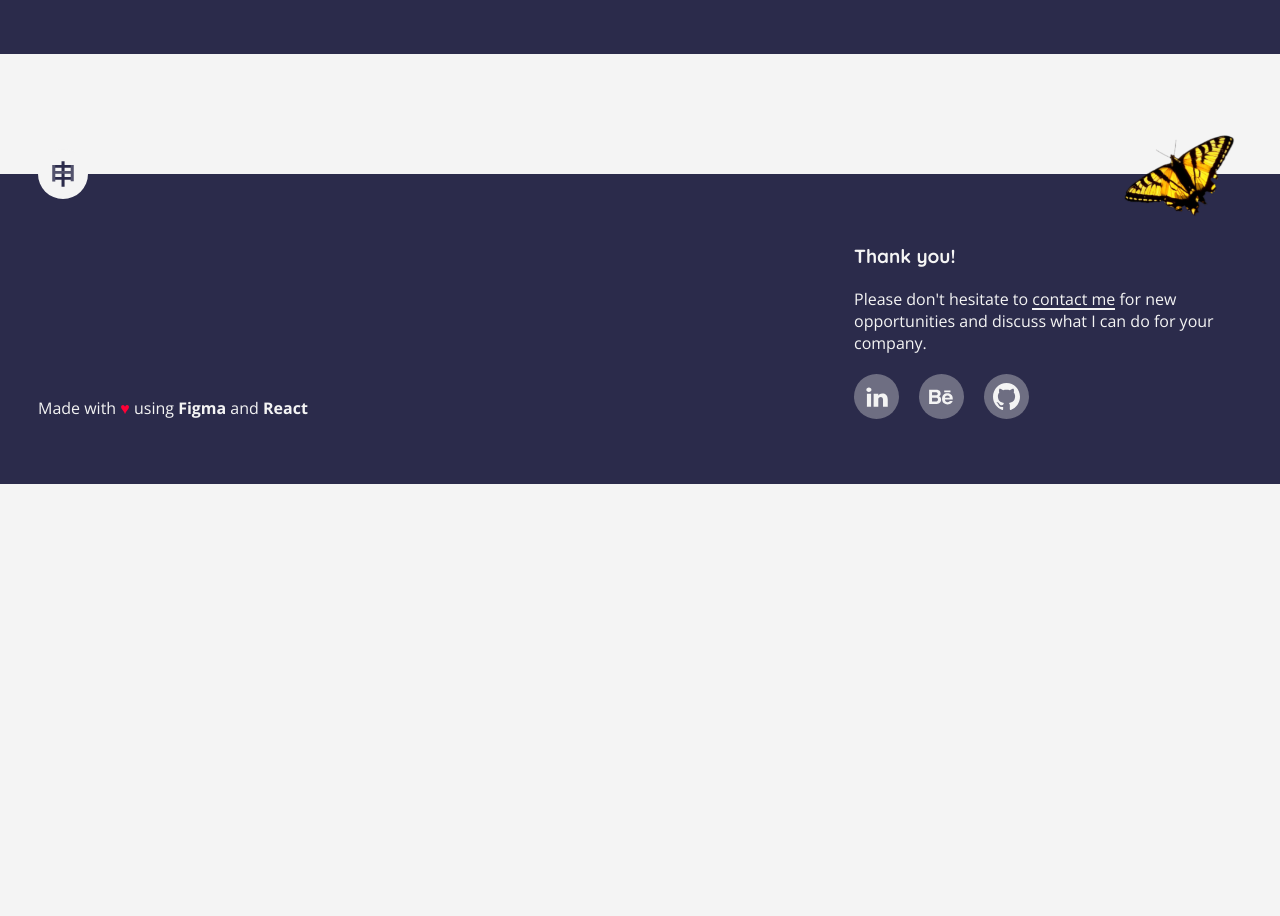
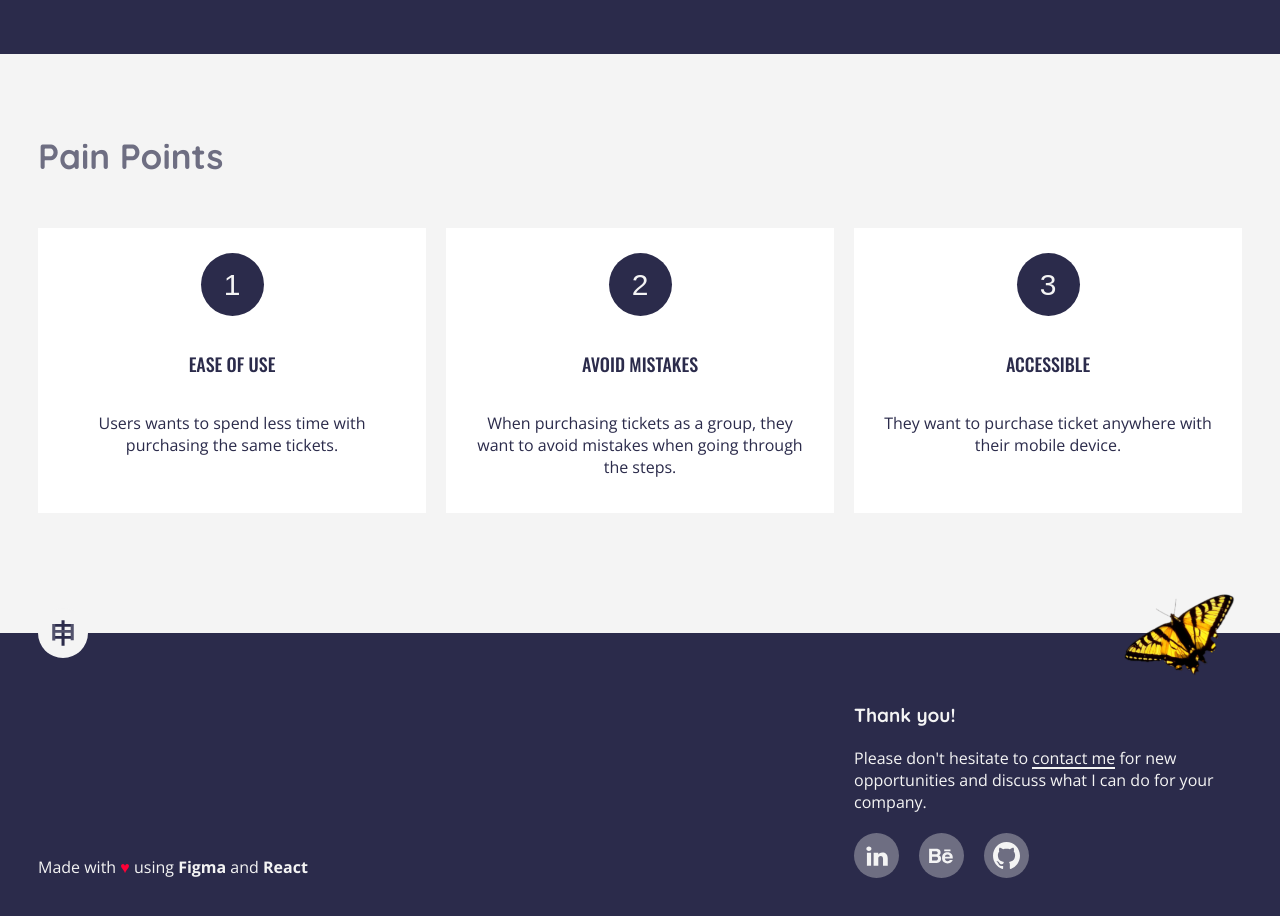
Before and after one commit to saeheeshin/react-portfolio-2023, a React (Create React App) app: page /portfolio/cineplus in a window 1280 px wide. Shown: the part 1380-2296 px from the top of the page. Before the commit the page ends 1864 px from the top, so only its background shows below. Built offline with nearby package versions, Linux system fonts and the light colour scheme.

Commit message:
portfolio item

```diff
--- a/src/pages/portfolio/cineplus/cineplus.page.jsx
+++ b/src/pages/portfolio/cineplus/cineplus.page.jsx
@@ -84,7 +84,7 @@ const PageCineplus = () => {
       </Section>
 
       <SectionFullWidth sectionName="understanding-user">
-        <div className="content__page-width">
+        <div className="set-grid content__page-width">
           <div className="grid__mobile--6 grid__desktop--2">
             <span className="material-symbols-rounded">face</span>
           </div>
@@ -106,6 +106,33 @@ const PageCineplus = () => {
           </article>
         </div>
       </SectionFullWidth>
+
+      <Section sectionName="pain-point">
+        <h2 className="grid__mobile--6 grid__desktop--12">Pain Points</h2>
+
+        <div className="feature__item grid__mobile--6 grid__desktop--4">
+          <div>1</div>
+          <h3>Ease of Use</h3>
+          <p>
+            Users wants to spend less time with purchasing the same tickets.
+          </p>
+        </div>
+
+        <div className="feature__item grid__mobile--6 grid__desktop--4">
+          <div>2</div>
+          <h3>Avoid Mistakes</h3>
+          <p>
+            When purchasing tickets as a group, they want to avoid mistakes when
+            going through the steps.
+          </p>
+        </div>
+
+        <div className="feature__item grid__mobile--6 grid__desktop--4">
+          <div>3</div>
+          <h3>Accessible</h3>
+          <p>They want to purchase ticket anywhere with their mobile device.</p>
+        </div>
+      </Section>
     </Fragment>
   );
 };
--- a/src/pages/portfolio/cineplus/cineplus.styles.scss
+++ b/src/pages/portfolio/cineplus/cineplus.styles.scss
@@ -43,3 +43,30 @@
     }
   }
 }
+
+.feature__item {
+  padding: 25px 25px 15px 25px;
+  background: $brand_white;
+
+  > .material-symbols-rounded,
+  > div {
+    margin: auto;
+    width: 63px;
+    height: 63px;
+    border-radius: 100%;
+    display: flex;
+    font-size: 30px;
+    align-items: center;
+    justify-content: center;
+    color: $brand_cultured;
+    background: $brand_copy;
+  }
+
+  h3 {
+    margin: 35px 0;
+    text-align: center;
+  }
+  p {
+    text-align: center;
+  }
+}
--- a/src/sass-boilerplate/core/_core.scss
+++ b/src/sass-boilerplate/core/_core.scss
@@ -125,9 +125,9 @@ menu {
 }
 
 /**** GRID ****/
+.set-grid,
 .section,
 .section-full-width,
-.content__page-width,
 .subpage-hero .subpage-hero__content {
   display: grid;
 
@@ -147,7 +147,6 @@ menu {
 
 .content__page-width {
   @include defaultLayout;
-  display: grid;
   grid-column: span 12 / span 12;
 }
 
```
